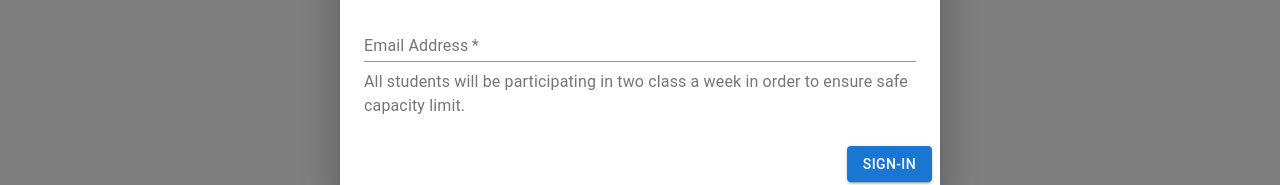
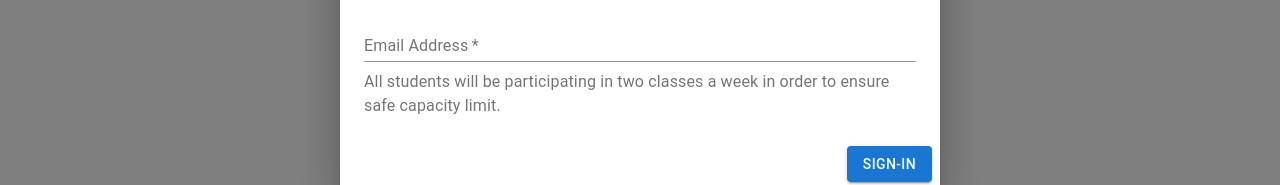
Before and after one commit to TaekwondoKoreaCenter/tkc-class-signup, a React (Create React App) app: page / in a window 1280 px wide. Shown: the part 408-593 px from the top of the page. Built offline with nearby package versions, Linux system fonts and the light colour scheme.

Commit message:
edited message

```diff
--- a/src/components/openingDialog.js
+++ b/src/components/openingDialog.js
@@ -132,7 +132,7 @@ export default class OpeningDialog extends React.Component {
               onChange = {event => this.setEmail(event.target.value)}
             />
             <DialogContentText>
-              All students will be participating in two class a week in order to ensure safe capacity limit.
+              All students will be participating in two classes a week in order to ensure safe capacity limit.
             </DialogContentText>
             {/* <div className = 'labelPadding'>
               <FormLabel>Course Type</FormLabel>
```
